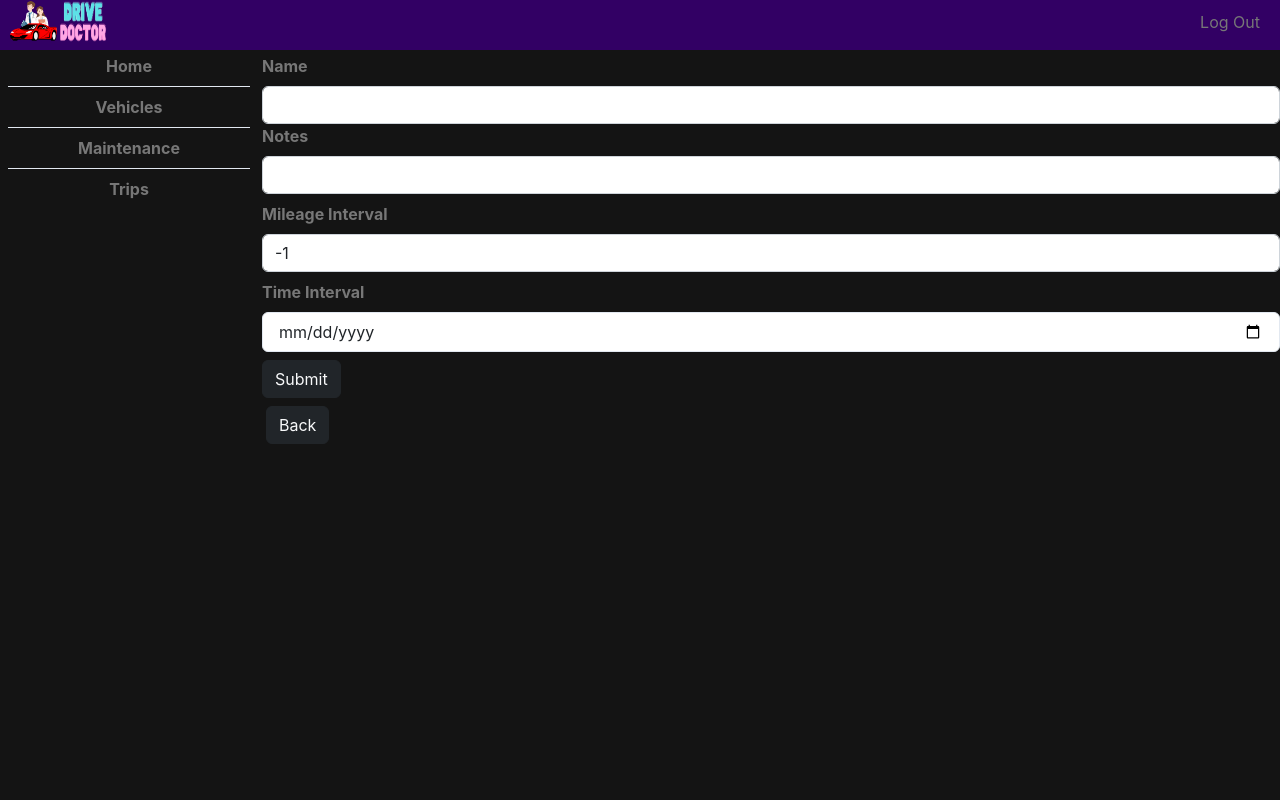
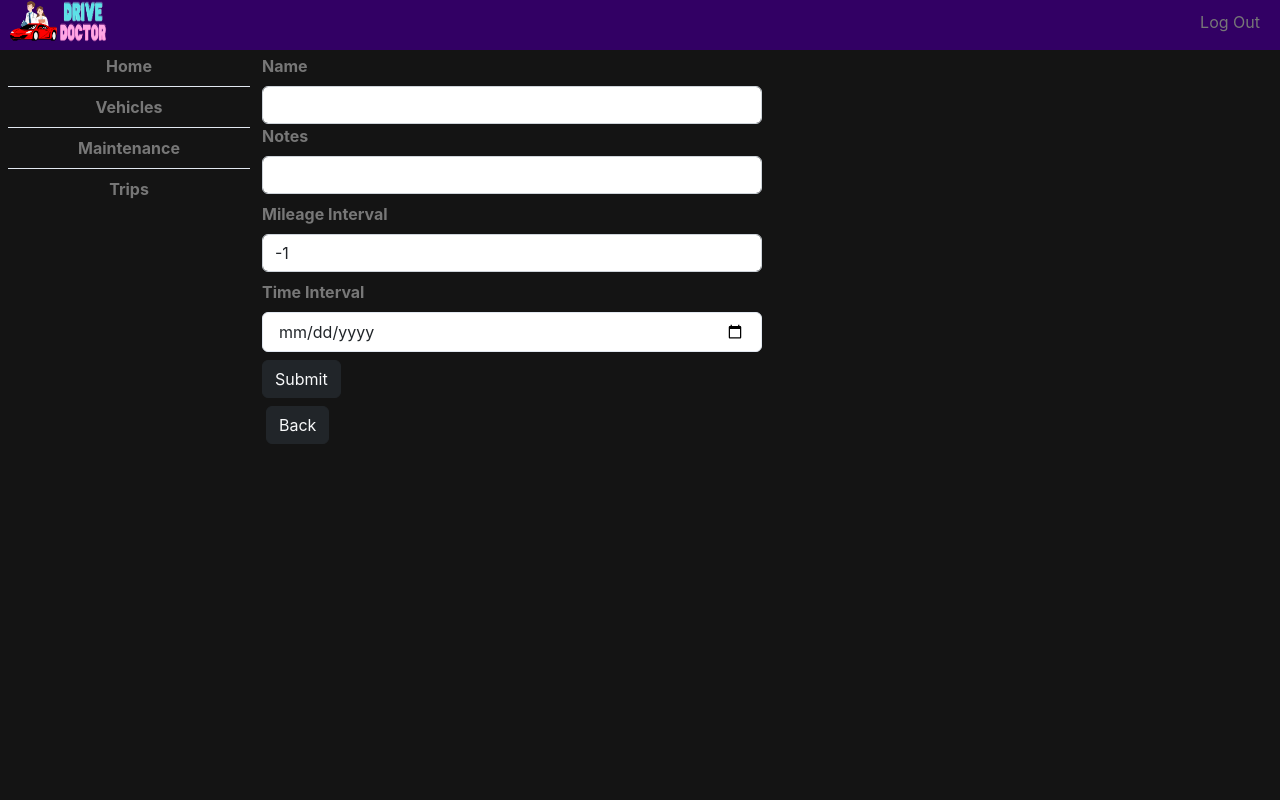
Before and after one commit to ics-499-team-1/drive-doctor-ui, a React (Vite) app: page /maintenance/edit in a window 1280 px wide. Shown: the top 800 px of the page. Built offline with nearby package versions, Linux system fonts and the light colour scheme.

Commit message:
UMEdit tweaks

```diff
--- a/src/components/maintenance/UM/UMEdit.tsx
+++ b/src/components/maintenance/UM/UMEdit.tsx
@@ -37,6 +37,7 @@ const UMEdit = () => {
       ? (uMContext.time_interval = timeIntervalRef.current.value)
       : (uMContext.time_interval = "");
 
+      // Calling the API
     axios.patch(
       "http://localhost:8080/drive-doctor/v1/maintenance/upcoming-maintenance/" +
         uMContext.upcoming_maintenance_id,
@@ -48,7 +49,7 @@ const UMEdit = () => {
 
   return (
     <>
-      <form onSubmit={handleSubmit}>
+      <form style={{maxWidth: "500px"}} onSubmit={handleSubmit}>
         <div>
           <label htmlFor="name" className="form-label">
             Name
```
